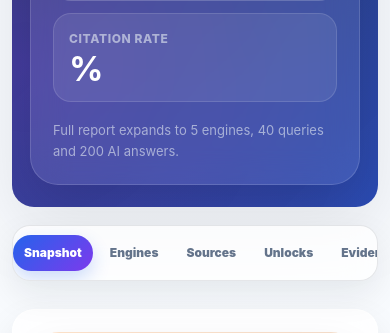
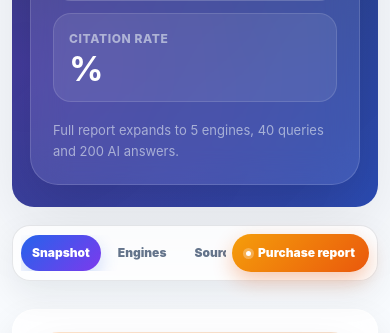
Before and after one commit to willbakhos/aeosudit, a Python web app: template templates/report_free.html.j2 in a window 390 px wide. Shown: the part 1355-1688 px from the top of the page. Run offline with Jinja, Linux system fonts and the light colour scheme; the template is opened without the code that fills it, so the values that code supplies are empty.

Commit message:
Free report mobile: pin Purchase in nav, fix tech-check text clipping
Wrap section anchors in a scroll strip so only they swipe horizontally;
Purchase report stays glued to the right of the nav. Drop the
overflow-x:auto on .tcheck and the nowrap/wide max-width on .score-blur
that were forcing locked-check cards wider than the viewport and
clipping the dd text.

```diff
--- a/templates/report_free.html.j2
+++ b/templates/report_free.html.j2
@@ -91,7 +91,8 @@
   .mini-score strong { display:block; margin-top:4px; color:white; font-size:34px; line-height:1; letter-spacing:-.05em; }
   .hero-footnote { margin-top:18px!important; color:rgba(226,232,240,.62)!important; font-size:13px!important; }
 
-  .report-nav { position:sticky; top:0; z-index:10; display:flex; justify-content:center; align-items:center; gap:8px; overflow-x:auto; margin:18px 0 28px; padding:12px; border-radius:999px; background:rgba(255,255,255,.76); border:1px solid var(--line); box-shadow:var(--shadow-soft); backdrop-filter:blur(16px); }
+  .report-nav { position:sticky; top:0; z-index:10; display:flex; justify-content:center; align-items:center; gap:8px; margin:18px 0 28px; padding:12px; border-radius:999px; background:rgba(255,255,255,.76); border:1px solid var(--line); box-shadow:var(--shadow-soft); backdrop-filter:blur(16px); }
+  .report-nav-scroll { display:flex; align-items:center; gap:8px; min-width:0; }
   .report-nav a { white-space:nowrap; text-decoration:none; color:var(--muted); font-size:13px; font-weight:900; padding:9px 13px; border-radius:999px; }
   .report-nav a:hover { color:var(--blue); background:rgba(37,99,235,.08); }
   .report-nav a.active { color:white; background:linear-gradient(135deg,var(--blue),var(--purple)); box-shadow:0 8px 18px rgba(37,99,235,.22); }
@@ -99,8 +100,9 @@
      so it reads as a "buy" action and is visually distinct from the cool
      blue→purple "active section" pill. */
   .report-nav a.cta {
+    flex:0 0 auto;
     color:white; background:linear-gradient(135deg,#f59e0b,#ea580c);
-    padding:10px 18px; margin-left:8px;
+    padding:10px 18px;
     box-shadow:0 8px 20px rgba(234,88,12,.32);
     transition: transform .15s ease, box-shadow .15s ease;
   }
@@ -303,12 +305,21 @@
     .report-nav {
       border-radius:18px; padding:8px; gap:6px;
       flex-wrap:nowrap; justify-content:flex-start;
-      scroll-snap-type:x mandatory; -webkit-overflow-scrolling:touch;
     }
-    .report-nav a { scroll-snap-align:start; font-size:12px; padding:8px 11px; }
-    .report-nav a.cta { padding:9px 14px; margin-left:4px; }
+    .report-nav-scroll {
+      flex:1 1 auto; min-width:0; gap:6px;
+      overflow-x:auto; -webkit-overflow-scrolling:touch;
+      scroll-snap-type:x mandatory;
+    }
+    .report-nav-scroll a { scroll-snap-align:start; }
+    .report-nav a { font-size:12px; padding:8px 11px; }
+    .report-nav a.cta { padding:9px 14px; }
     .tcheck dl { grid-template-columns:1fr; gap:4px; }
-    .tcheck { overflow-x:auto; }
+    .tcheck { overflow:hidden; }
+    .tcheck dd { overflow-wrap:anywhere; }
+    .score-row { flex-direction:column; align-items:flex-start; }
+    .score-blur { white-space:normal; max-width:100%; min-width:0; }
+    .fixbox { overflow-x:auto; }
     .pricing-grid,.pricing-grid-2 { grid-template-columns:1fr; gap:14px; margin-top:20px; }
     .price-card { padding:22px 20px; }
     .tier-cta-form.save-form { flex-direction:column; }
@@ -362,7 +373,7 @@
     </div>
   </section>
 
-  <nav class="report-nav" aria-label="Report sections"><a href="#visibility">Snapshot</a><a href="#engines">Engines</a><a href="#sources">Sources</a>{% if tech %}<a href="#foundations">Foundations</a>{% endif %}<a href="#unlock">Unlocks</a><a href="#evidence">Evidence</a><a href="#upgrade" class="cta">Purchase report</a></nav>
+  <nav class="report-nav" aria-label="Report sections"><div class="report-nav-scroll"><a href="#visibility">Snapshot</a><a href="#engines">Engines</a><a href="#sources">Sources</a>{% if tech %}<a href="#foundations">Foundations</a>{% endif %}<a href="#unlock">Unlocks</a><a href="#evidence">Evidence</a></div><a href="#upgrade" class="cta">Purchase report</a></nav>
 
   <section class="section" id="visibility">
     <div class="takeaway">
```
